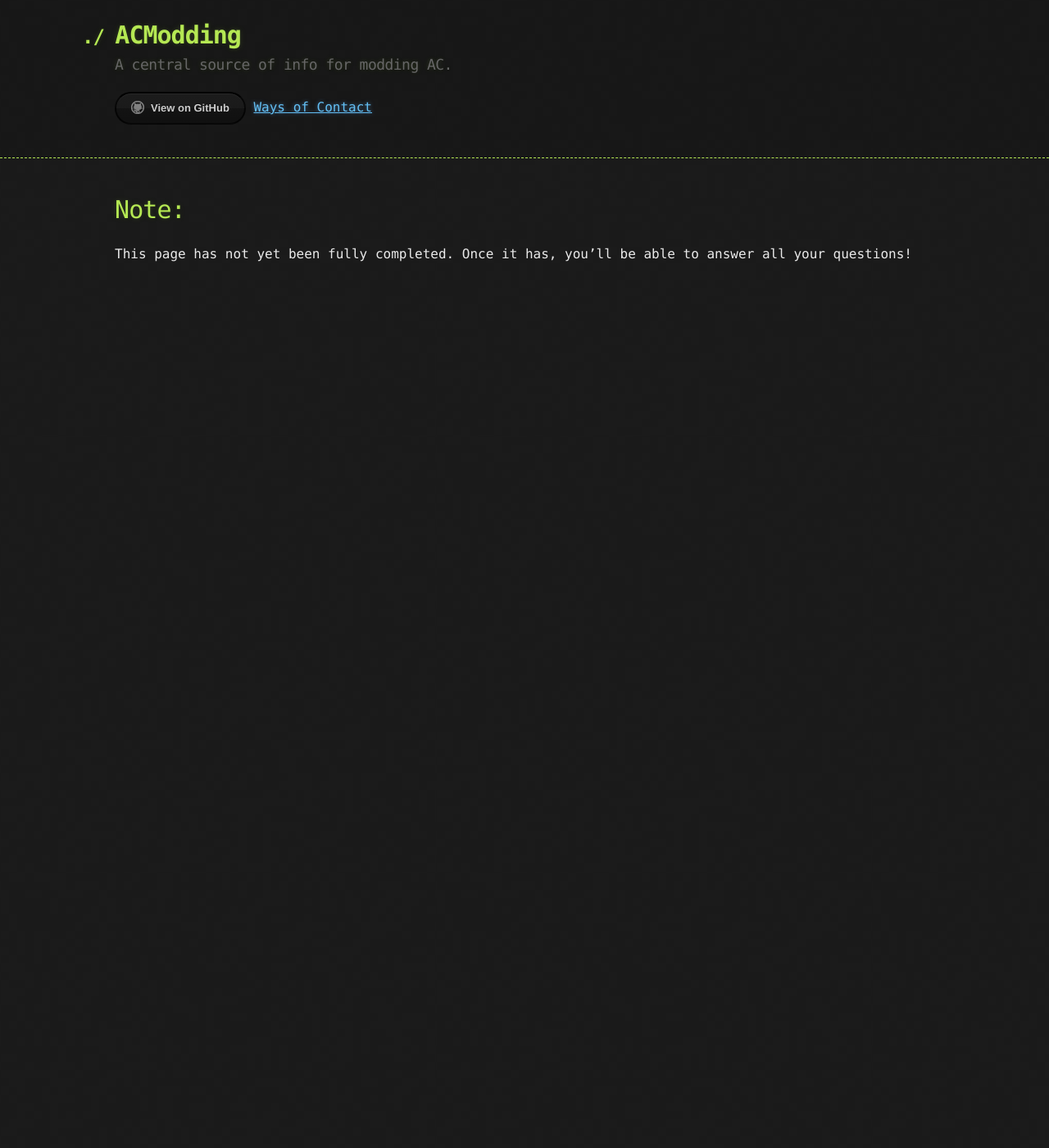
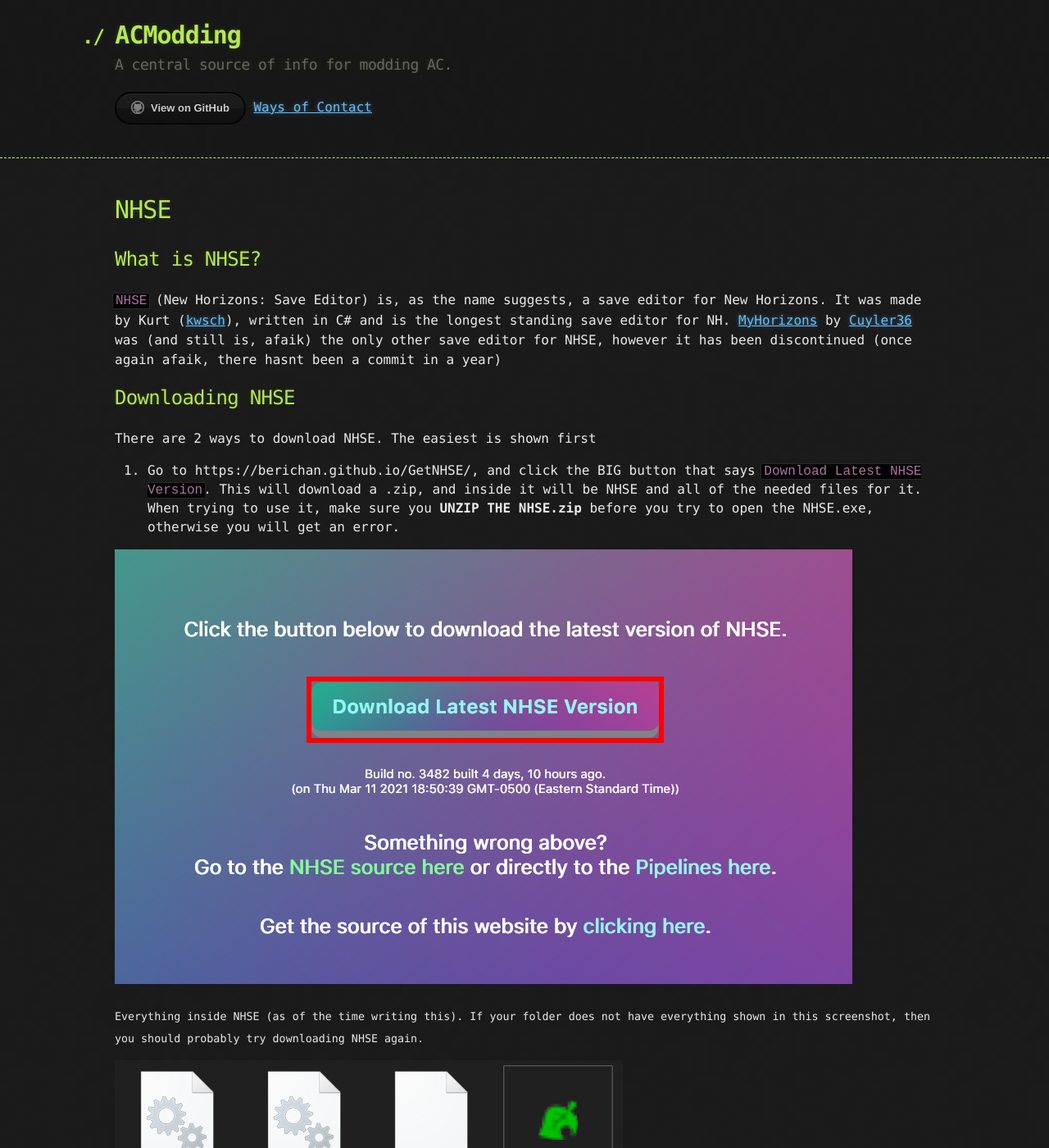
Before and after one commit to inconsistent-dg/AC-Modding, a Jekyll site: the page built from ACNH/NHSE.md, in a window 1280 px wide and 1400 px high. Shown: the whole window at 82% size. Built offline with Jekyll 4.4.1, drawn with Linux system fonts in a browser that asks for light colours; our own code applies the rules of GitHub Pages for plain Markdown files; some of the changed text lies outside the part shown.

Commit message:
Add files via upload

```diff
--- a/ACNH/NHSE.md
+++ b/ACNH/NHSE.md
@@ -2,5 +2,42 @@
 layout: default
 ---
 
-# Note:
-This page has not yet been fully completed. Once it has, you'll be able to answer all your questions!
+# NHSE
+
+## What is NHSE?
+
+`NHSE` (New Horizons: Save Editor) is, as the name suggests, a save editor for New Horizons. It was made by Kurt ([kwsch](https://github.com/kwsch)), written in C# and is the longest standing save editor for NH. [MyHorizons](https://github.com/Cuyler36/MyHorizons) by [Cuyler36](https://github.com/Cuyler36) was (and still is, afaik) the only other save editor for NHSE, however it has been discontinued (once again afaik, there hasnt been a commit in a year)
+
+## Downloading NHSE
+
+There are 2 ways to download NHSE. The easiest is shown first
+
+1. Go to https://berichan.github.io/GetNHSE/, and click the BIG button that says `Download Latest NHSE Version`. This will download a .zip, and inside it will be NHSE and all of the needed files for it. When trying to use it, make sure you **UNZIP THE NHSE.zip** before you try to open the NHSE.exe, otherwise you will get an error.
+
+[![GetNHSE](../assets/images/NH/GetNHSE.png)](https://berichan.github.io/GetNHSE/)
+
+<sub>Everything inside NHSE (as of the time writing this). If your folder does not have everything shown in this screenshot, then you should probably try downloading NHSE again.</sub>
+
+<img src="../assets/images/NH/NHSEContents.png">
+
+2. Downloading compiled buids (info taken from [kurts wiki](https://github.com/kwsch/NHSE/wiki/Downloading-Compiled-Builds))
+
+A gif tutorial is shown, to help out a bit
+
+- On [the Github page](https://github.com/kwsch/NHSE), click the green checkmark
+
+- Click "Details" in the popup
+
+- Click "View more details on Azure Pipelines"
+
+- Click the "Published" button under Artifacts
+
+- Click the 3 dots to the right, then click "Download Artifacts"
+
+<img src="../assets/images/NH/Artifacts.gif">
+
+## Using NHSE
+
+In the NHSE.zip you downloaded earlier, there will be a file called `NHSE.exe`. You open this to use NHSE. Do know however that you **DO** need to unzip the NHSE.zip, otherwise you will get an error when you try to open it
+
+This page assumes you already have CFW, and if you don't, then you can follow my own guide here.
```
Also changed, not shown: 219.md (+9 -5 lines), ACNH/emulation.md (+32 -2 lines), switch-guide.md (added, +176 -0 lines), assets/images/bullet.png, assets/images/hbrew/GUIFormat.gif (added), assets/images/hbrew/GUIFormatERROR.png (added), assets/images/hbrew/nintendy.png (added), 3 other files.
